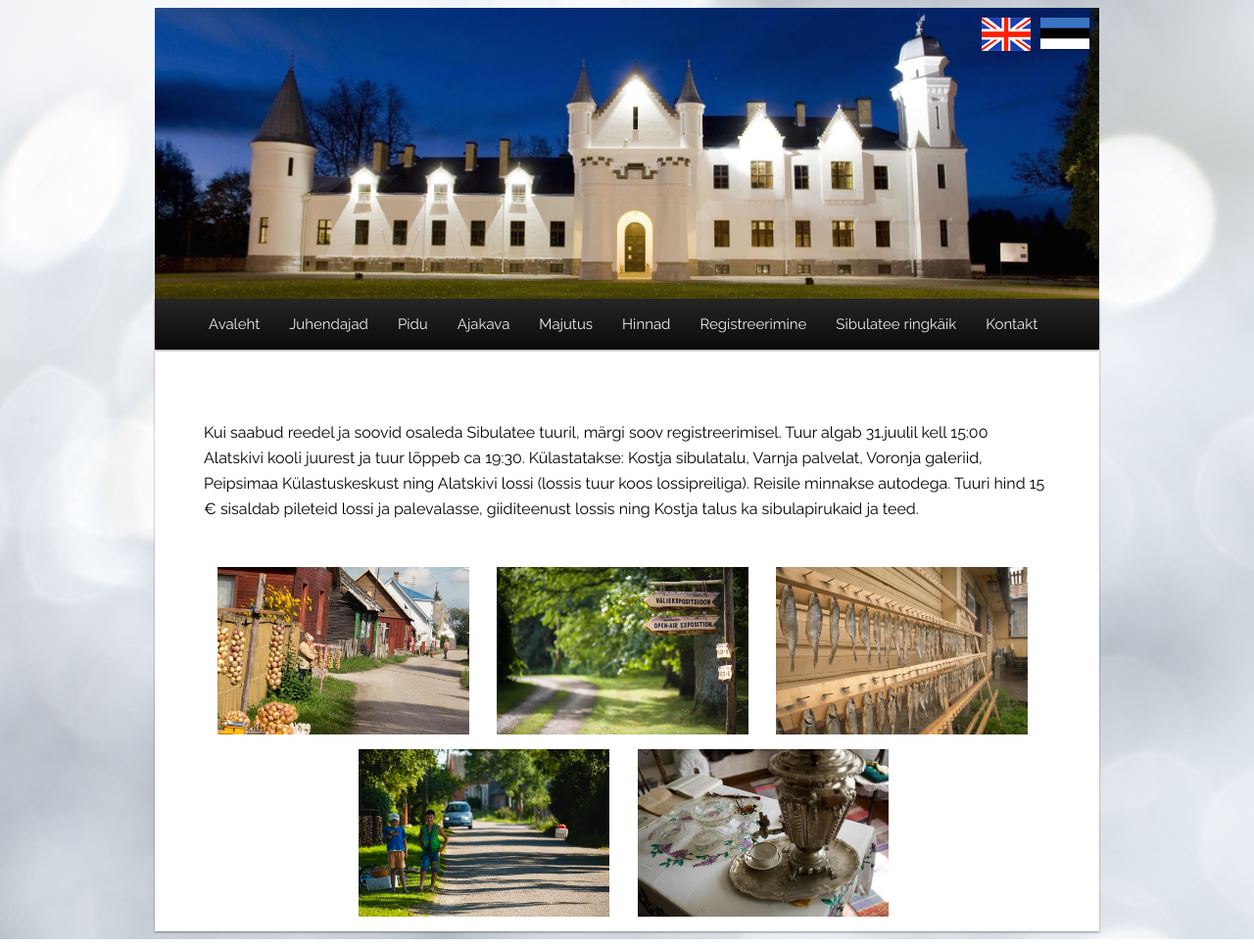
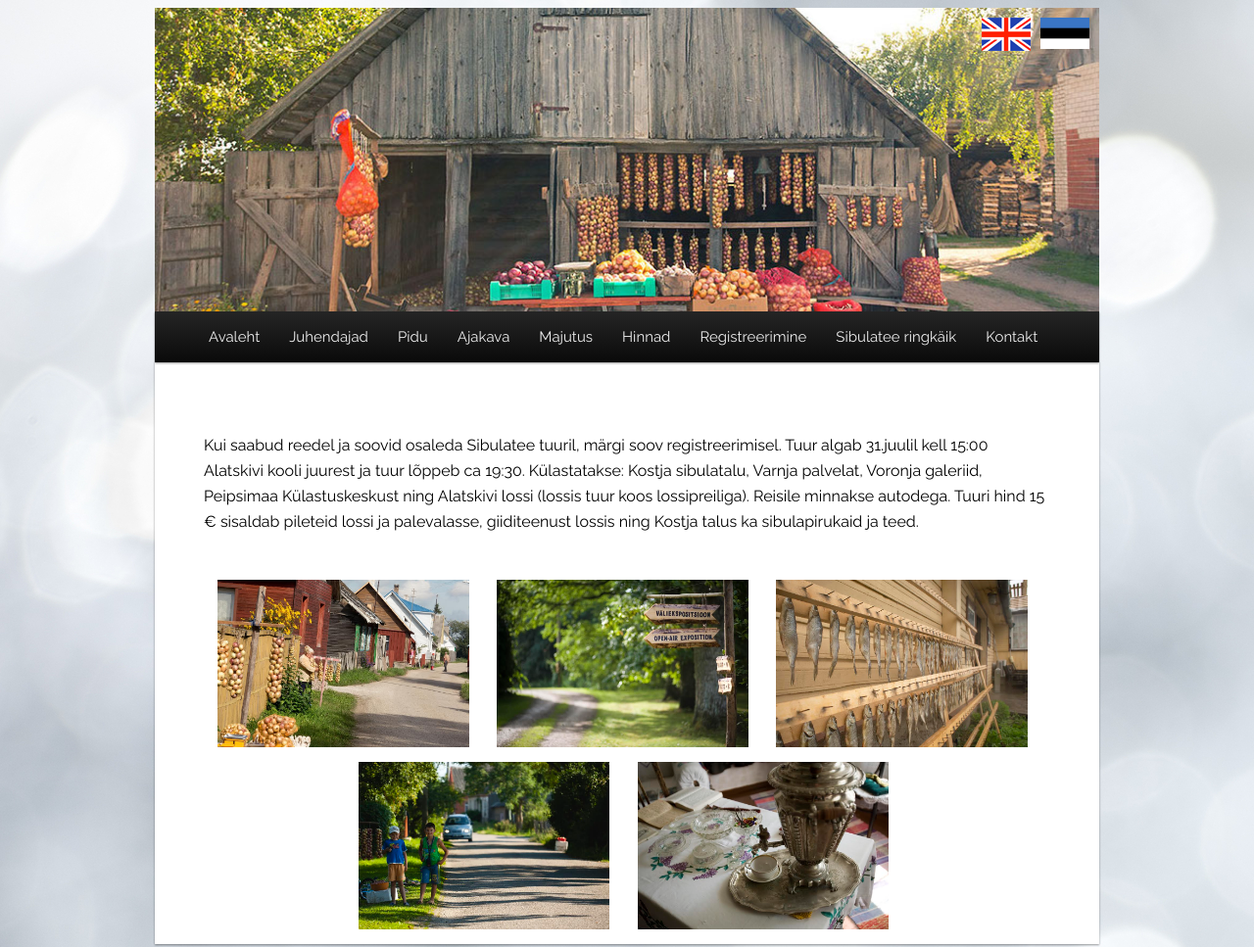
Before and after one commit to artyushov/tartu-swing, a plain HTML site: page tour.html in a window 1280 px wide. Shown: the top 967 px of the page at 98% size. Drawn offline with Linux system fonts and the light colour scheme.

Commit message:
changed header for some pages

```diff
--- a/tour.html
+++ b/tour.html
@@ -17,7 +17,7 @@
     <div id="header">
         <div style="position: absolute; right: 10px; top: 10px;"><a href="tour.html"><img src="images/est.png"></a></div>
         <div style="position: absolute; right: 70px; top: 10px;"><a href="eng/tour.html"><img src="images/eng.gif"></a></div>
-        <img src="images/header.jpg">
+        <img src="images/sibul_riba.jpg">
         <div id="menu">
             <ul>
                 <li><a href="index.html">Avaleht</a></li>
```
Also changed, not shown: contacts.html (+1 -1 lines), eng/tour.html (+1 -1 lines).
